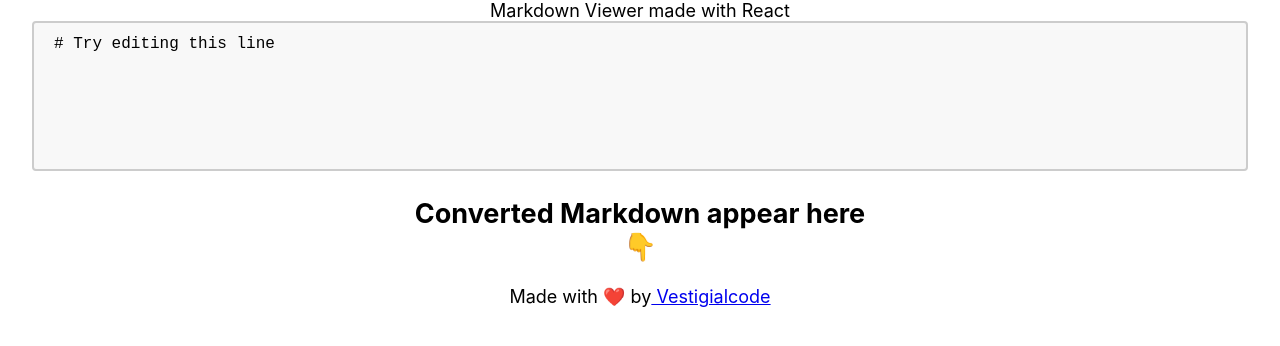
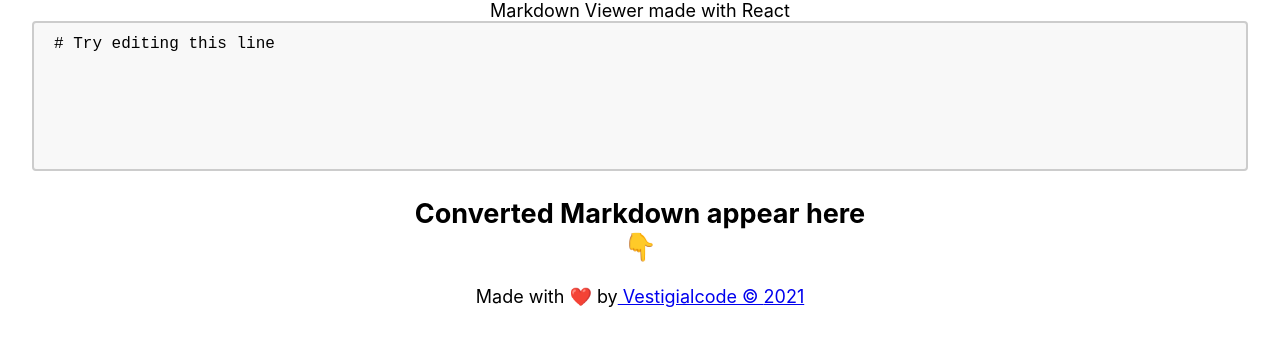
Before and after one commit to vestigialcode/markdown-editor-react, a React (Create React App) app: page / in a window 1280 px wide. Shown: the top 346 px of the page. Built offline with nearby package versions, Linux system fonts and the light colour scheme.

Commit message:
added copyright"

```diff
--- a/src/App.js
+++ b/src/App.js
@@ -12,6 +12,8 @@ function App() {
     setChangeit(e.target.value)
 
   }
+  var someYear=new Date()
+  var currentYear= someYear.getFullYear()
 
   return (
     <div className='footer'>Markdown Viewer made with React
@@ -20,7 +22,7 @@ function App() {
   <h2>Converted Markdown appear here <br/>👇</h2>
 <ReactMarkdown>{state}</ReactMarkdown>
 </div>
-<footer className='footer'>Made with ❤️ by<a href='https://github.com/vestigialcode'> Vestigialcode</a></footer>
+<footer className='footer'>Made with ❤️ by<a href='https://github.com/vestigialcode'> Vestigialcode &copy; {currentYear}</a></footer>
     </div>
   );
 }
```
